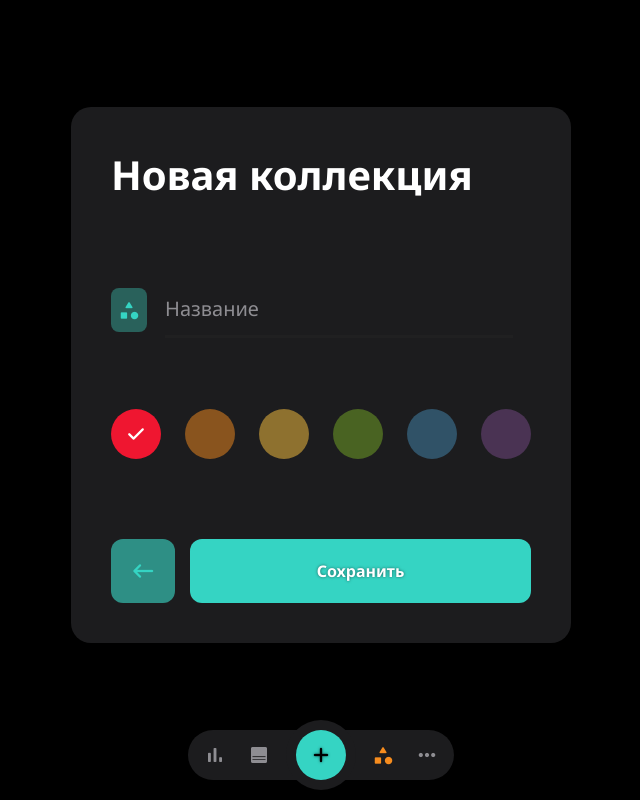
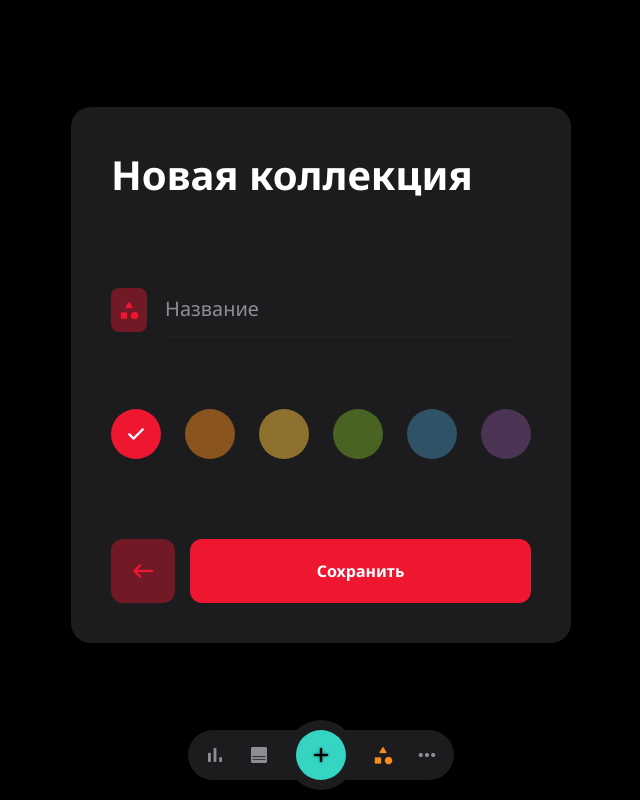
Before and after one commit to EugeneNail/actum, a React (Vite) app in the folder frontend/: page /collections/new in a window 1280 px wide. Shown: the whole page, without its empty margins (319-959 px from the left). Built offline with nearby package versions, Linux system fonts and the light colour scheme.

Commit message:
#145 feat: add colors to the SaveCollection page

```diff
--- a/frontend/src/component/button/button.sass
+++ b/frontend/src/component/button/button.sass
@@ -10,6 +10,7 @@
   gap: 10px
   padding: 24px 32px
   cursor: pointer
+  transition: .3s
 
   &.even
     padding: 0
--- a/frontend/src/page/collections/save-collection-page/save-collection-page.tsx
+++ b/frontend/src/page/collections/save-collection-page/save-collection-page.tsx
@@ -111,11 +111,11 @@ export default function SaveCollectionPage() {
             {!isLoading &&
                 <>
                     <Form title={willStore ? "Новая коллекция" : state.name} subtitle={willStore ? "" : "Коллекция"}>
-                        <Field name="name" label="Название" icon="category" value={state.name} max={20} error={errors.name} onChange={setField}/>
+                        <Field name="name" label="Название" icon="category" color={state.color} value={state.name} max={20} error={errors.name} onChange={setField}/>
                         <Palette name="color" value={state.color} onChange={setField}/>
                         <FormButtons>
-                            <FormBackButton/>
-                            <FormSubmitButton label="Сохранить" onClick={save}/>
+                            <FormBackButton color={state.color}/>
+                            <FormSubmitButton color={state.color} label="Сохранить" onClick={save}/>
                             {!willStore && <FormDeleteButton onClick={() => navigate("./delete")}/>}
                         </FormButtons>
                     </Form>
```
